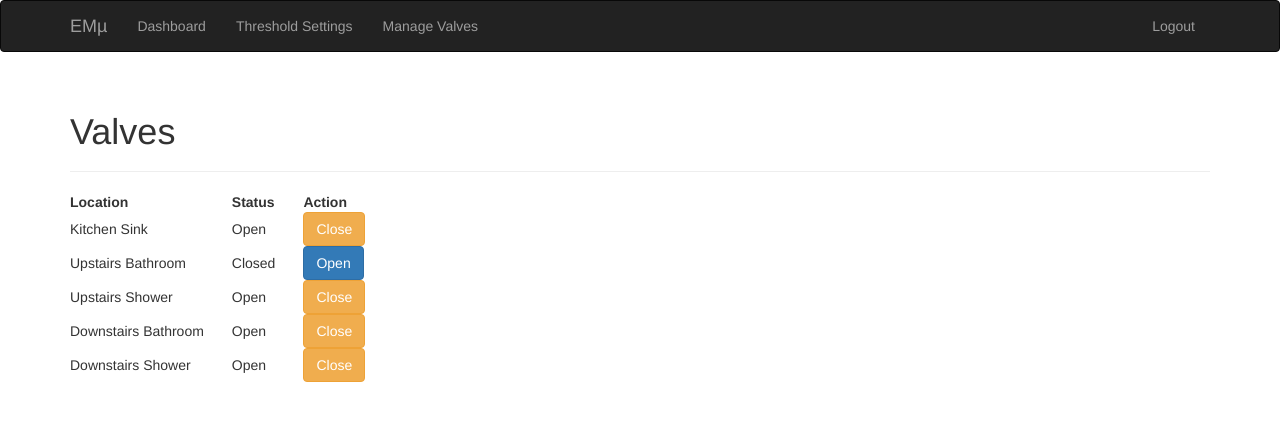
After one commit to RT-Anthony/SeniorDesign, a Flask app: page /valves in a window 1280 px wide. The commit adds this page. Shown: the top 421 px of the page. Run offline with Flask 2, Linux system fonts and the light colour scheme; some libraries are stand-ins or nearby versions.

Commit message:
UI mockups

```diff
--- a/app.py
+++ b/app.py
@@ -18,5 +18,13 @@ app.config['DEBUG'] = True
 def index():
     return render_template('index.html')
 
+@app.route('/settings')
+def settings():
+    return render_template('settings.html')
+
+@app.route('/valves')
+def valves():
+    return render_template('valves.html')
+
 if __name__ == '__main__':  # Script executed directly?
     app.run(host='0.0.0.0', port=80)  # Launch built-in web server and run this Flask webapp
--- a/templates/base.html
+++ b/templates/base.html
@@ -1,14 +1,10 @@
 {% extends "bootstrap/base.html" %}
 
-{% block title %}Work Orders{% endblock %}
-
-{% block styles %}
-<link rel="stylesheet" href="{{ url_for('static', filename='pagination.css') }}"/>
-{% endblock %}
+{% block title %}EM&micro{% endblock %}
 
 {% block navbar %}
 <div class="navbar navbar-inverse" role="navigation">
-	<div class="container-fluid">
+	<div class="container">
 		<div class="navbar-header">
 			<button type="button" class="navbar-toggle"
 			data-toggle="collapse" data-target=".navbar-collapse">
@@ -17,18 +13,18 @@
 				<span class="icon-bar"></span>
 				<span class="icon-bar"></span>
 			</button>
-			<a class="navbar-brand" href="/">SITE TITLE</a>
+			<a class="navbar-brand" href="/">EM&micro</a>
 		</div>
-		<ul class="nav navbar-nav">
-		</ul>
-		<ul class="nav navbar-nav navbar-right">
-		</ul>
-		<form class="navbar-form navbar-right" action="/search" method="POST" id="search" name="search">
-			<div class="form-group">
-				<input type="text" class="form-control" placeholder="Search" name="Search" value="Search" onfocus="if(this.value == 'Search') {this.value=''}" onblur="if(this.value == ''){this.value ='Search'}">
-			</div>
-			<button type="submit" class="btn btn-default">Submit</button>
-		</form>
+		<div class="navbar-collapse collapse">
+			<ul class="nav navbar-nav">
+				<li><a href="/#">Dashboard</a></li>
+				<li><a href="/settings">Threshold Settings</a></li>
+				<li><a href="/valves">Manage Valves</a></li>
+			</ul>
+			<ul class="nav navbar-nav navbar-right">
+				<li><a href="/#">Logout</a></li>
+			</ul>
+		</div>
 	</div>
 </div>
 {% endblock %}
--- /dev/null
+++ b/templates/valves.html
@@ -0,0 +1,60 @@
+{% extends "base.html" %}
+{% block content %}
+<div class="container">
+	<div class="page-header">
+		<h1>Valves</h1>
+	</div>
+</div>
+<div class="container">
+	<div class="page-body">
+		<table>
+		<tr>
+		<th><strong>Location</strong></th>
+		<th>&emsp;&emsp;</th>
+		<th><strong>Status</strong></th>
+		<th>&emsp;&emsp;</th>
+		<th><strong>Action</strong></th>
+		</tr>
+			<tr>
+			<td>Kitchen Sink</td>
+			<td></td>
+			<td>Open</td>
+			<td></td>
+			<td><button type="button" class="btn btn-warning">Close</button></td>
+			</tr>
+
+			<tr>
+			<td>Upstairs Bathroom</td>
+			<td></td>
+			<td>Closed</td>
+			<td></td>
+			<td><button type="button" class="btn btn-primary">Open</button></td>
+			</tr>
+
+			<tr>
+			<td>Upstairs Shower</td>
+			<td></td>
+			<td>Open</td>
+			<td></td>
+			<td><button type="button" class="btn btn-warning">Close</button></td>
+			</tr>
+
+			<tr>
+			<td>Downstairs Bathroom</td>
+			<td></td>
+			<td>Open</td>
+			<td></td>
+			<td><button type="button" class="btn btn-warning">Close</button></td>
+			</tr>
+
+			<tr>
+			<td>Downstairs Shower</td>
+			<td></td>
+			<td>Open</td>
+			<td></td>
+			<td><button type="button" class="btn btn-warning">Close</button></td>
+			</tr>
+		</table>
+	</div>
+</div>
+{% endblock %}
```
Also changed, not shown: templates/index.html (+6 -10 lines), templates/settings.html (added, +26 -0 lines), static/sample_use_graph.png (added).
